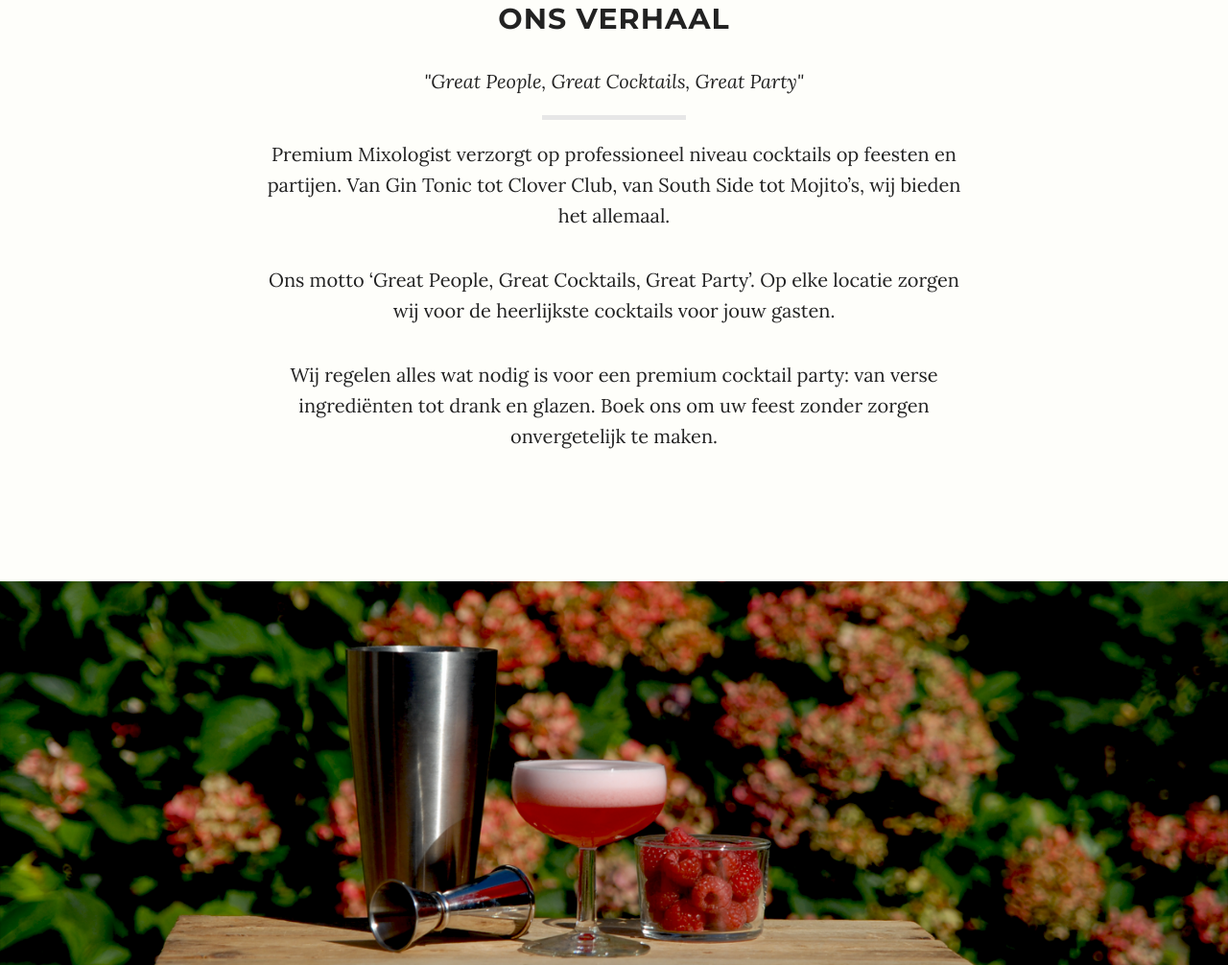
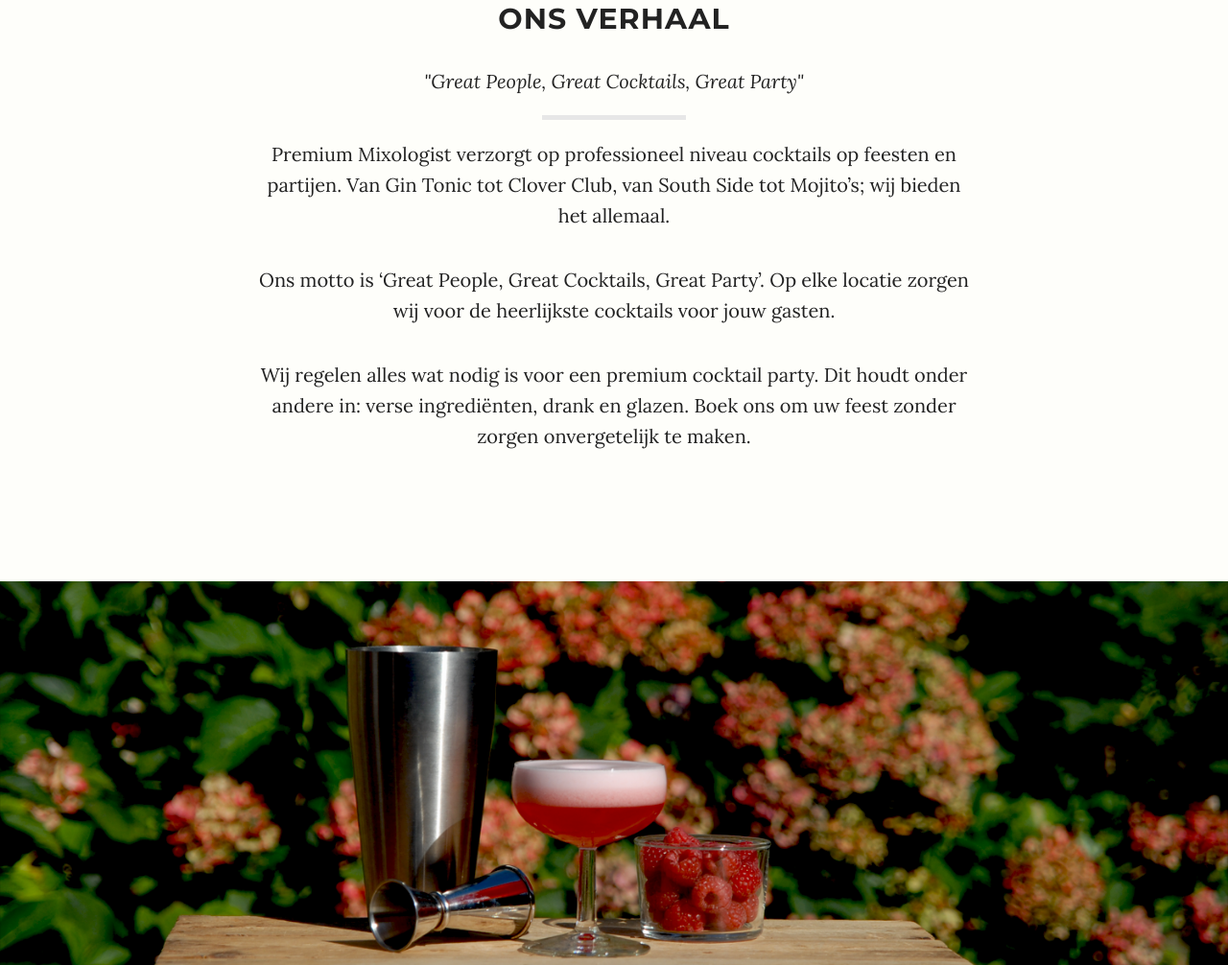
Before and after one commit to Ruben-Macc/Ruben-Macc.github.io, a website: page index.html in a window 1280 px wide. Shown: the part 947-1953 px from the top of the page at 96% size. Drawn offline with nearby package versions, Linux system fonts and the light colour scheme.

Commit message:
Body Change

```diff
--- a/index.html
+++ b/index.html
@@ -95,11 +95,11 @@
                 <body-quote> "Great People, Great Cocktails, Great Party"</body-quote>
                 <hr class="section-heading-spacer">
 
-<p> Premium Mixologist verzorgt op professioneel niveau cocktails op feesten en partijen. Van Gin Tonic tot Clover Club, van South Side tot Mojito’s, wij bieden het allemaal.</p>
+<p> Premium Mixologist verzorgt op professioneel niveau cocktails op feesten en partijen. Van Gin Tonic tot Clover Club, van South Side tot Mojito’s; wij bieden het allemaal.</p>
 
-<p> Ons motto ‘Great People, Great Cocktails, Great Party’. Op elke locatie zorgen wij voor de heerlijkste cocktails voor jouw gasten.</p>
+<p> Ons motto is ‘Great People, Great Cocktails, Great Party’. Op elke locatie zorgen wij voor de heerlijkste cocktails voor jouw gasten.</p>
 
-<p> Wij regelen alles wat nodig is voor een premium cocktail party: van verse ingrediënten tot drank en glazen. Boek ons om uw feest zonder zorgen onvergetelijk te maken. </p>
+<p> Wij regelen alles wat nodig is voor een premium cocktail party. Dit houdt onder andere in: verse ingrediënten, drank en glazen. Boek ons om uw feest zonder zorgen onvergetelijk te maken. </p>
 
             </div>
         </div>
@@ -154,7 +154,7 @@
         <div class="row">
             <div class="col-lg-8 col-lg-offset-2">
             <h2>Wie zijn wij</h2>
-            <p> Wij, Ruben en Siem, zijn twee enthousiaste guys met een passie voor het maken van lekkere cocktails. Die passie is ontstaan omdat wij op veel feestjes de bekende mix drankjes kregen aangeboden. Vaak was het niet echt lekker en helemaal niet verrassend. Elke keer dachten wij, dit kan véél lekkerder. Dus gingen we experimenteren met het mixen van drankjes om bijzondere smaken te ontdekken. Zo onstond een hele reeks van heerlijke cocktails. Wij lieten ze proeven door vrienden en familie en kregen veel lovende reacties. Ook voor de gezellige ambiance die wij met het maken van cocktails wisten te creëren. Kort daarop kwamen de eerste opdrachten voor een bruisende cocktail party. En zo ontstond Premium Mixologist, met maar één doel; iedereen van heerlijke cocktails laten genieten.
+            <p> Wij, Ruben en Siem, zijn twee enthousiaste jongens met een passie voor het maken van lekkere cocktails. Die passie is ontstaan omdat wij op veel feestjes de bekende mix drankjes kregen aangeboden. Vaak was het niet echt lekker en helemaal niet verrassend. Elke keer dachten wij, "dit kan véél lekkerder". Zodoende gingen we experimenteren met het mixen van drankjes om bijzondere smaken te ontdekken. Zo onstond een hele reeks van heerlijke cocktails. Wij lieten de cocktails proeven aan vrienden en familie en kregen veel lovende reacties. Ook voor de gezellige ambiance die wij met het maken van cocktails wisten te creëren. Kort daarop kwamen de eerste opdrachten voor een bruisende cocktail party. Zo ontstond Premium Mixologist, met maar één doel; iedereen van heerlijke cocktails laten genieten.
  </p>
             </div>
         </div>
```
